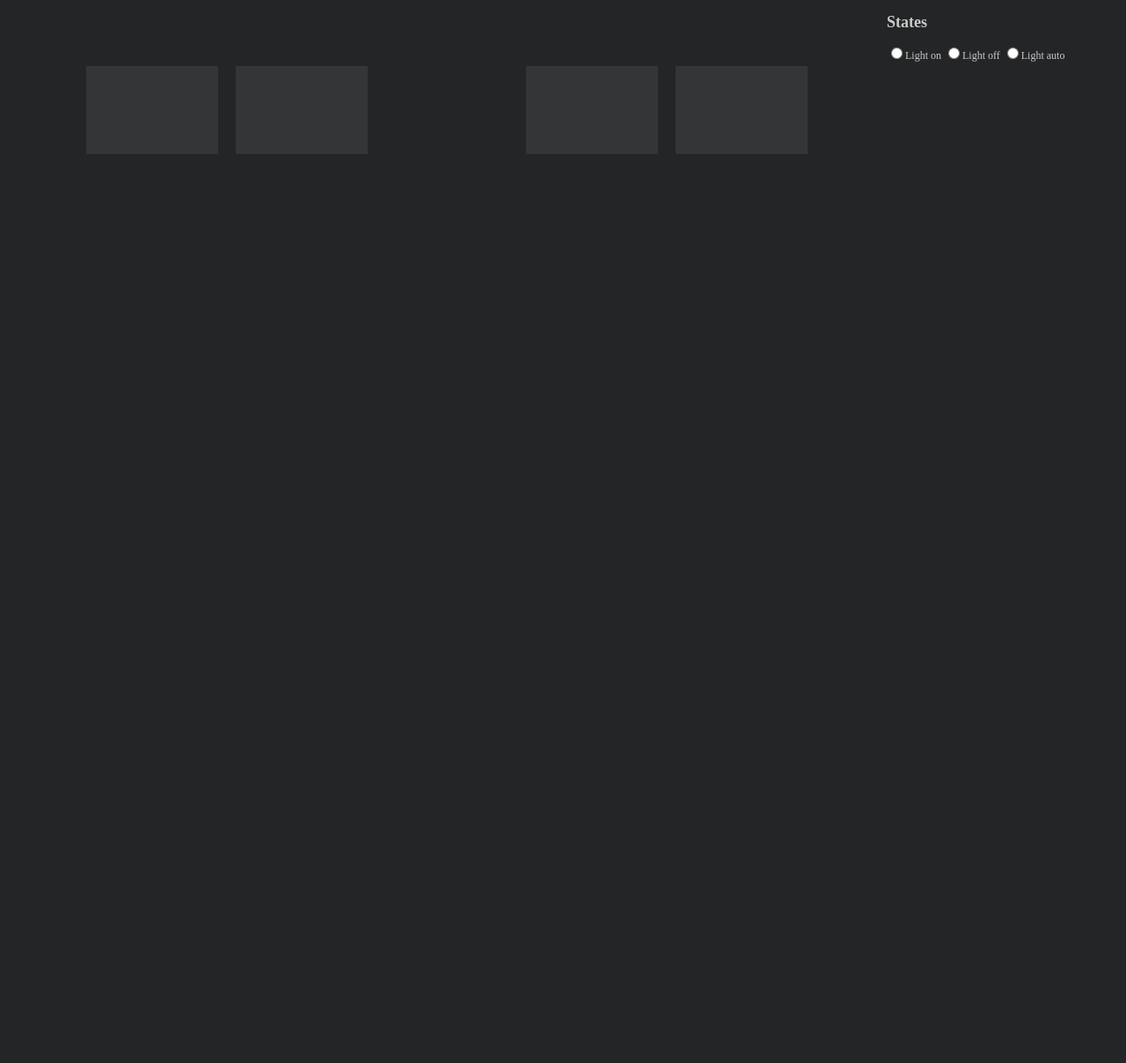
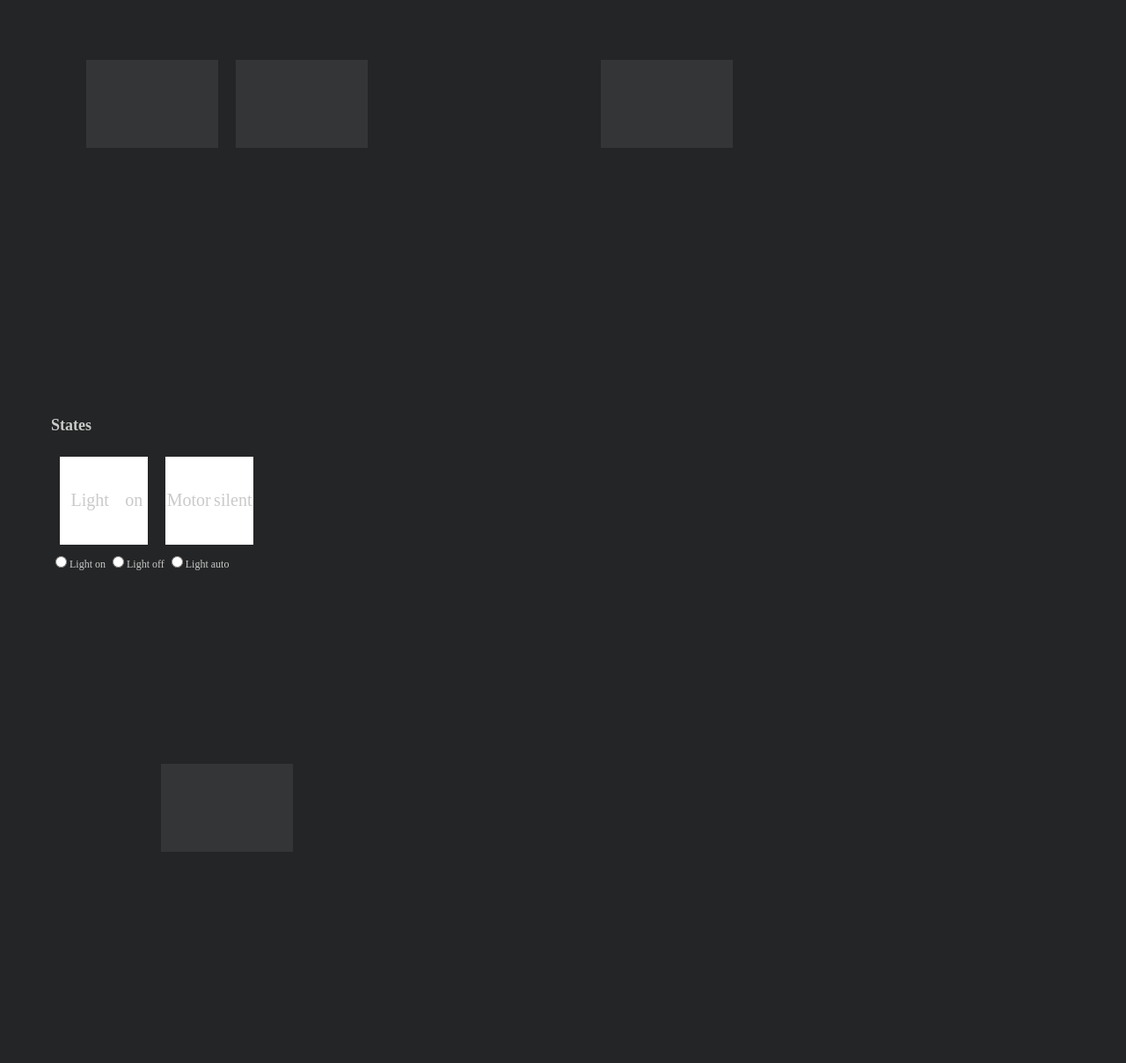
Before and after one commit to dankar/hydrowatch, a PHP site: page / in a window 1280 px wide. Shown: the whole page at 88% size. Before the commit the page ends 175 px from the top, so only its background shows below. Run offline with PHP 8.4, Linux system fonts and the light colour scheme; a map, chart or similar area stays blank; some libraries are stand-ins or nearby versions.

Commit message:
Added status boxes on webpage and added support for TDS meter and pwm motor

```diff
--- a/www/css/style.css
+++ b/www/css/style.css
@@ -17,7 +17,7 @@ h2 {
 
 .panel_container {
 	width: 400px;
-	height: 400px;
+	height: 300px;
 	margin: 50px;
 	float: left;
 }
@@ -31,15 +31,31 @@ h2 {
 	display: table;
 }
 
-.current_text {
+.status_text, .current_text {
 	display: table-cell;
 	vertical-align: middle;
 	text-align: center;
+	font-family: 'Droid Sans';
+}
+
+.current_text {
 	font-size: 30px;
-	font-family: 'Droid Sans';
+}
+
+.status_text {
+	font-size: 20px;
 }
 
 .current_container {
 	display: table;
 	margin: 0 auto;
 }
+
+.status_box {
+	width: 100px;
+	height: 100px;
+	background-color: #ffffff;
+	float: left;
+	margin: 10px;
+	display: table;
+}
--- a/www/index.html
+++ b/www/index.html
@@ -20,7 +20,39 @@
 
 						if(message.msg == 'states')
 						{
-							$('#states_list').html(message.data.data.reduce(function(prev, cur){ return prev + '<p>' + cur[0] + ': ' + cur[1] + '</p>'; }));
+							for(var key in message.data.data)
+							{
+								var name = message.data.data[key][0];
+								var data = message.data.data[key][1];
+								if(name == 'current_light')
+								{
+									var color = Math.floor(data * 255);
+									$('#light_status').css({"background-color": "rgba(" + [color, color, color, 255].join(",") + ")"});
+								}
+								if(name == 'light_setting')
+								{
+									var text = "";
+									switch(data)
+									{
+									case 0:
+										text = "off";
+										break;
+									case 1:
+										text = "on";
+										break;
+									case 2:
+										text = "auto";
+										break;
+									default:
+										text = "n/a";
+									}
+									$('#light_setting').html(text);
+								}
+								if(name == 'motor-setting')
+								{
+
+								}
+							}
 						}
 						if(message.msg == 'history')
 						{
@@ -43,6 +75,11 @@
 			function set_light(value)
 			{
 				iosocket.emit('message', {msg: 'set-light', data: value});
+			}
+
+			function set_motor(value)
+			{
+				iosocket.emit('message', {msg: 'set-motor', data: value});
 			}
 
 		</script>
@@ -70,24 +107,42 @@
 					<div id="light_level" class="current_text">
 					</div>
 				</div>
-				<div class="right_panel">
-					<div class="current_text">
-						<p></p>
-					</div>
-				</div>
 			</div>
 			<div id="light_graph" class="graph">
 				<script>create_graph('light_graph');</script>
 			</div>
 		</div>
-		<div id="states">
+		<div class="panel_container" id="states">
 			<h2>States</h2>
 			<div id="states_list"></div>
+			<div id="light_status" class="status_box" style="float: left">
+				<div class="status_text">Light</div>
+				<div id="light_setting" class="status_text">on</div>
+			</div>
+			<div id="light_status" class="status_box" style="float: left">
+				<div class="status_text">Motor</div>
+				<div id="motor_setting" class="status_text">silent</div>
+			</div>
+			<div id="form" style="clear:both">
 			<form action="#">
                                 <label><input type="radio" name="light" onclick="set_light(1);">Light on</label>
                                 <label><input type="radio" name="light" onclick="set_light(0);">Light off</label>
 				<label><input type="radio" name="light" onclick="set_light(2);">Light auto</label>
 			</form>
+			</div>
 		</div>
+
+		<div class="panel_container" style="clear:both">
+			<div class="current_container">
+				<div class="left_panel">
+					<div id="tds_level" class="current_text">
+					</div>
+				</div>
+			</div>
+			<div id="tds_graph" class="graph">
+				<script>create_graph('tds_graph');</script>
+			</div>
+		</div>
+
 	</body>
 </html>
--- a/www/js/graphs.js
+++ b/www/js/graphs.js
@@ -1,8 +1,6 @@
 
 var datasets = {}
 var graphs = {}
-
-var graph_scale = {}
 
 var water_temperature_graph = {
 					type:'line',
@@ -93,25 +91,5 @@ function update_graph(graph, dataset, data)
 		graph_add = light_level_graph;
 
 	graph_add.data = data;
-
-	if(graph_scale[dataset] == undefined)
-		graph_scale[dataset] = 0.0;
-
-	if(graph_scale[dataset] < 1.0)
-	{
-		graph_add.data = graph_add.data.map(function(data){
-							var scaled = graph_add.y.min + (data[1] - graph_add.y.min) * graph_scale[dataset];
-							return [ data[0],  scaled ];
-							});
-		graph_scale[dataset] += 0.05;
-		repeat = true;
-	}
-
-
 	datasets[dataset] = graphs[graph].addDataSet(graph_add);
-
-	if(repeat)
-	{
-		setTimeout(function(){update_graph(graph, dataset, data);}, 1);
-	}
 }
```
Also changed, not shown: 4 other files.
